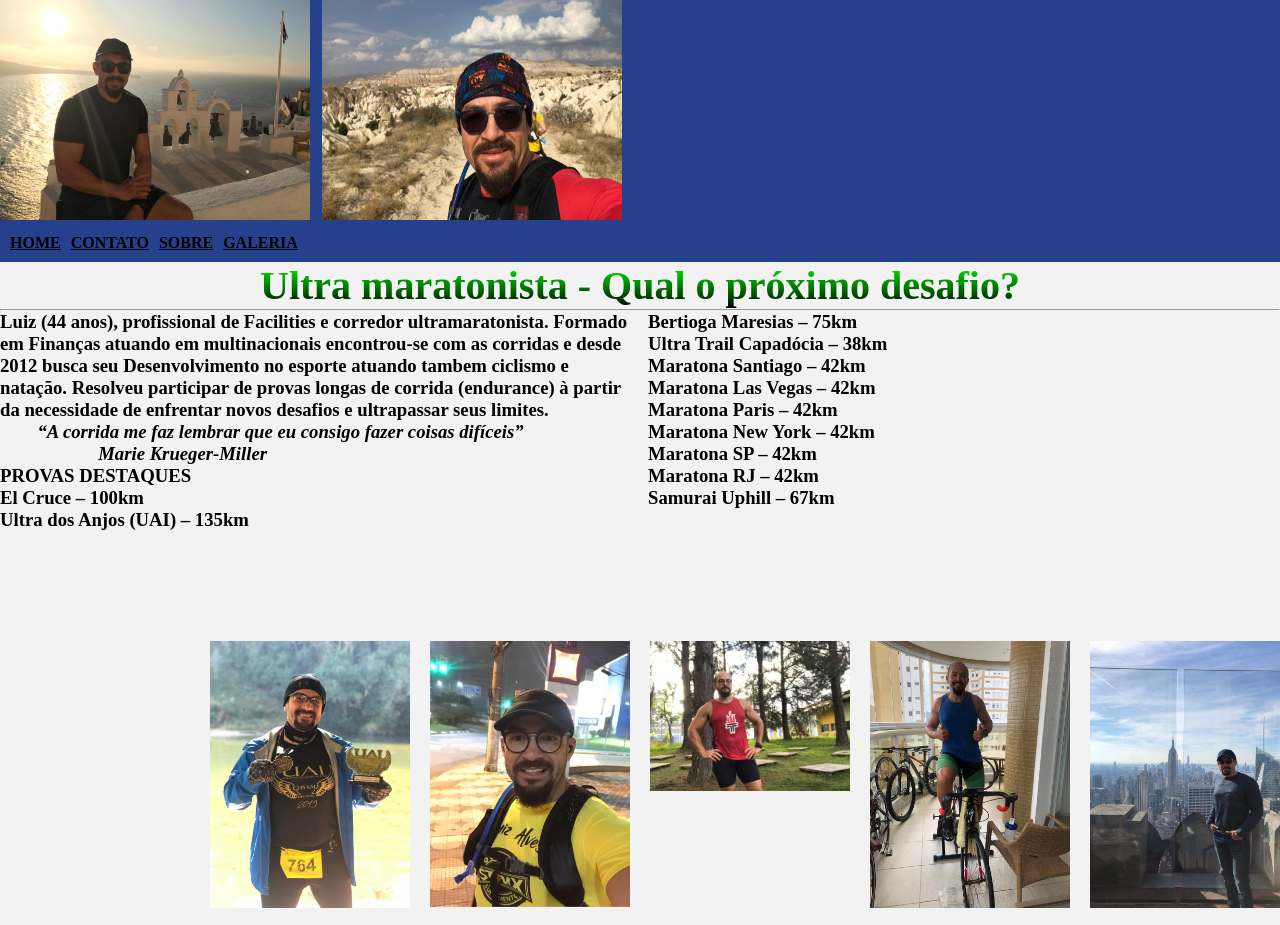
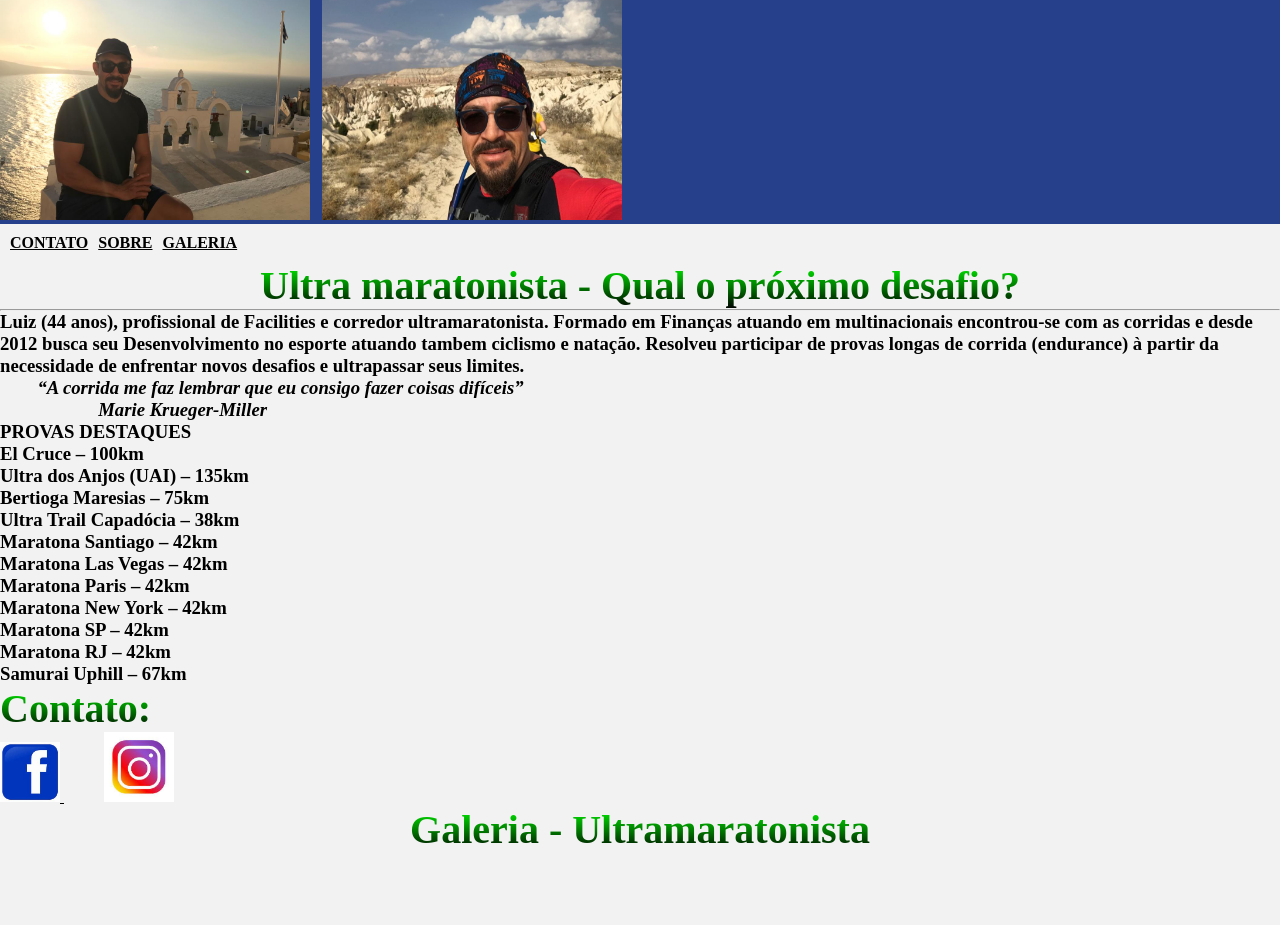
Before and after one commit to Bianca-Machado/Ultramaratonista, a plain HTML site: page index.html in a window 1280 px wide. Shown: the part 585-1510 px from the top of the page. Drawn offline with Linux system fonts and the light colour scheme.

Commit message:
Adicionando a galeria no index

```diff
--- a/index.html
+++ b/index.html
@@ -111,7 +111,7 @@ ul{
 </head>
 <body link="black" alink="beige" vlink="black" bgcolor="#B5B5B5">
 
-	<h1> <center> Ultra maratonista - Luiz Alves</center></h1>
+	<a name="inicio"><h1> <center> Ultra maratonista - Luiz Alves</center></h1></a>
 
 <div class="azul" >
 
@@ -130,12 +130,10 @@ ul{
 	</tr>
 	</table>
 
+	</div>
 	<div>
-	<table border="0" cellpadding="3" cellspacing="10" bordercolor="none" align="center">
+	<table align="center" border="0" cellpadding="3" cellspacing="10" bordercolor="none">
 		<th>
-		<a href="#home">HOME</a>
- 		</th>
- 		<th>
  		<a href="#contato">CONTATO</a>
  		</th>
  		<th>
@@ -145,7 +143,7 @@ ul{
  		<a href="#galeria">GALERIA</a>
  		</th>
  		</table>
-	</div>
+
 </div>
 
 <h1><center>Ultra maratonista - Qual o próximo desafio?</h1></center>
@@ -153,7 +151,7 @@ ul{
 <hr>
 <p>
 
-<div class="colunas">
+<div>
 <h3>
 	Luiz (44 anos), profissional de Facilities e corredor ultramaratonista.
 	Formado em Finanças atuando em multinacionais encontrou-se com as corridas e desde 2012 busca seu Desenvolvimento no esporte atuando tambem ciclismo e natação.
@@ -183,6 +181,17 @@ ul{
 
 
 </div>
+
+<div background="imagens/teste.jpeg">
+
+	<a name="contato"><h1>Contato:</h1></a>
+
+<a href="https://www.facebook.com/luiz.alves.77964201"> <img src="imagens/facebook.jpg" width="60" height="60"> </a>
+&nbsp; &nbsp; &nbsp; &nbsp; &nbsp;
+<a href="https://instagram.com/luizultramaratonista?igshid=1uef6qcu4z3et"> <img src="imagens/instagram.jpg" width="70" height="70"> </a>
+
+</div>
+	<a name="galeria"><h1><center>Galeria - Ultramaratonista</center></h1></a>
 
 <div bgcolor="#B5B5B5">
 <center>
@@ -504,16 +513,7 @@ ul{
 
 </center>
 
-<div background="imagens/teste.jpeg">
 
-	<A NAME="AQUI">Aqui é um ponto para desvios</A>
-
-<h3>Contato:</h3>
-<a href="https://www.facebook.com/luiz.alves.77964201"> <img src="imagens/facebook.jpg" width="60" height="60"> </a>
-&nbsp; &nbsp; &nbsp; &nbsp; &nbsp;
-<a href="https://instagram.com/luizultramaratonista?igshid=1uef6qcu4z3et"> <img src="imagens/instagram.jpg" width="70" height="70"> </a>
-
-</div>
 
 
 
@@ -522,16 +522,16 @@ ul{
  <div class="rodape">
 
 
-	<a name="home">HOME</a>
+	<a href="#inicio">ÍNICIO</a>
 
  		&nbsp; &nbsp; &nbsp; &nbsp;
 
 
- 			<a name="contato">CONTATO</a>
+ 			<a href="#contato">CONTATO</a>
 
  		&nbsp; &nbsp; &nbsp; &nbsp;
 
- 			<a name="galeria">GALERIA</a>
+ 			<a href="#galeria">GALERIA</a>
  </div>
 
 </body>
```
